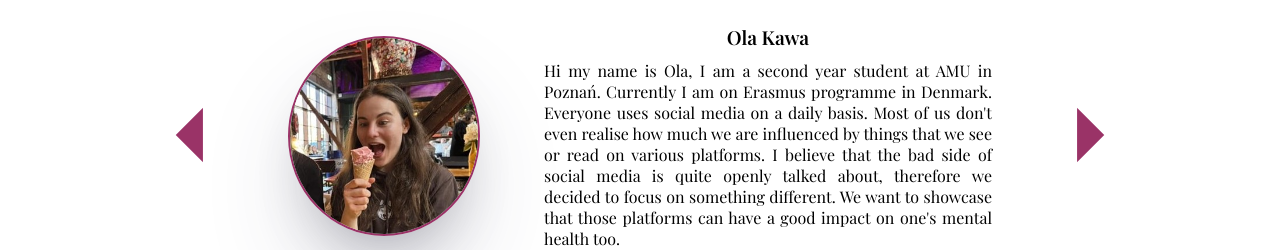
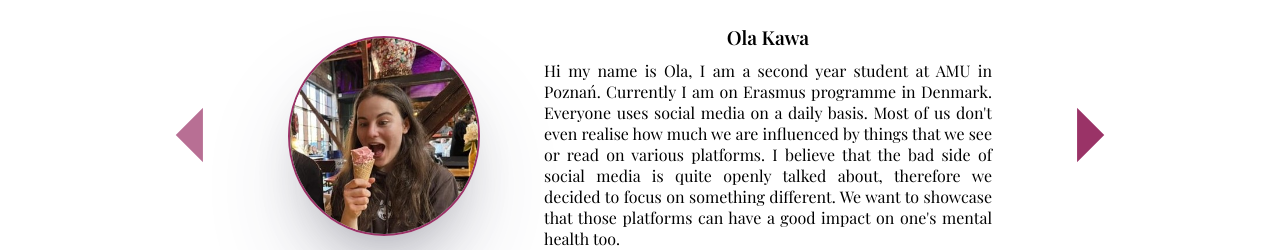
Before and after one commit to Xelo04/Mindful-Media, a React (Vite) app: page / in a window 1280 px wide. In both pictures the pointer is over the element "arrow_left". Shown: the part 1403-1653 px from the top of the page. Built offline with nearby package versions, Linux system fonts and the light colour scheme; a web font is replaced by a local one.

Commit message:
Enhance hover effects for material icons in team member slider and filtered stories components

```diff
--- a/src/components/filtered-list/filteredStories.scss
+++ b/src/components/filtered-list/filteredStories.scss
@@ -84,11 +84,19 @@
       color: constants.$soft-bg;
       .material-icons {
         font-size: 50px;
+        &:hover {
+          opacity: 0.7;
+        }
       }
     }
     .arrow:disabled {
       cursor: default;
       color: #ccc;
+      .material-icons {
+        &:hover {
+          opacity: 1 !important;
+        }
+      }
     }
     .pages {
       display: flex;
--- a/src/components/team-member-slider/teamMemberSlider.scss
+++ b/src/components/team-member-slider/teamMemberSlider.scss
@@ -16,6 +16,9 @@
     .material-icons {
       font-size: 130px;
       color: constants.$middle-bg;
+      &:hover {
+        opacity: 0.7;
+      }
     }
   }
   .team-member-image {
```
Also changed, not shown: 1 other file (tests, documents, lock files or other folders).
